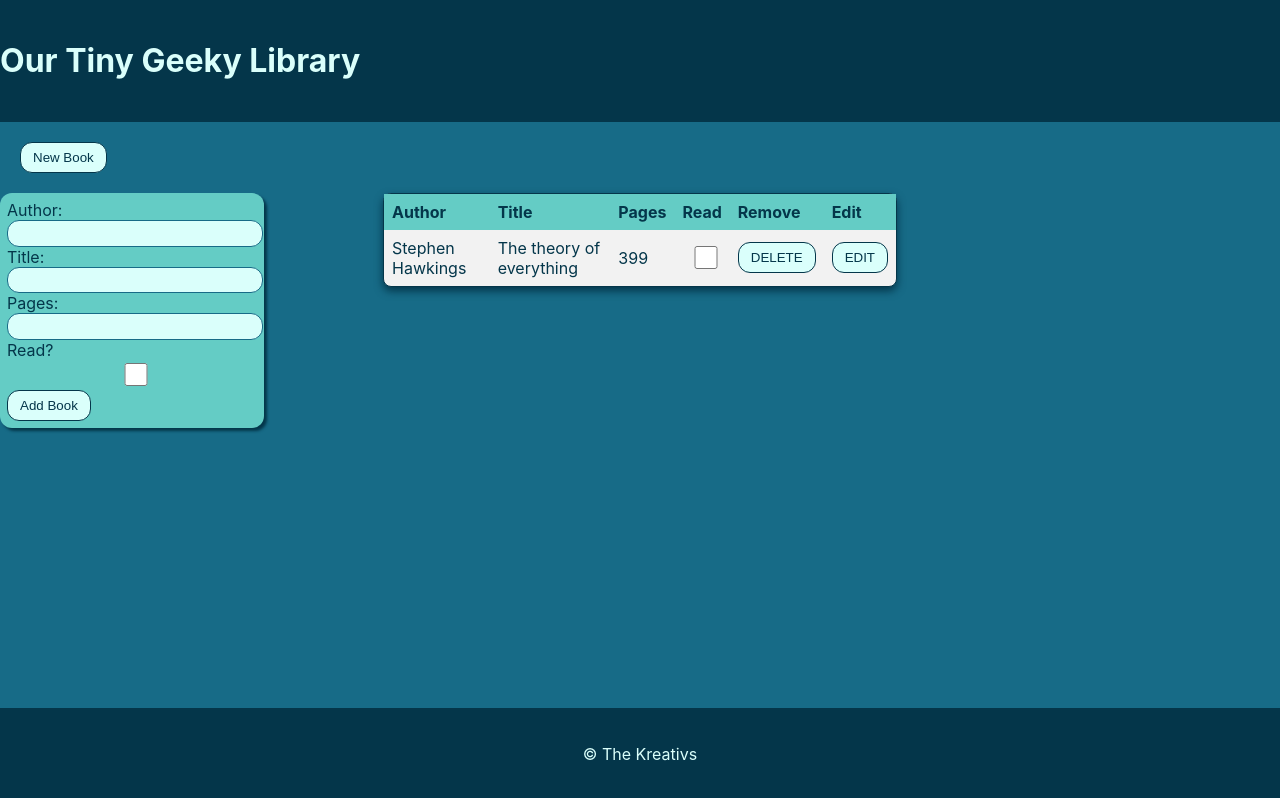
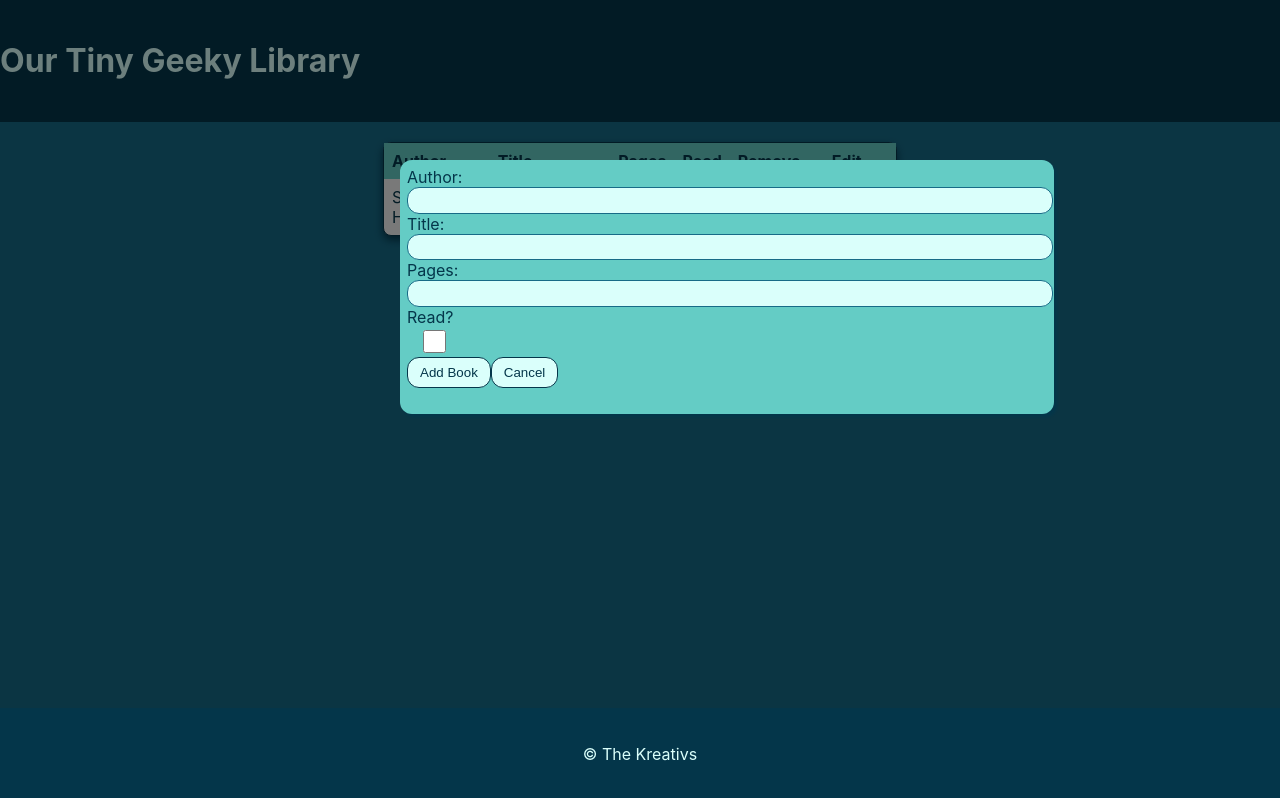
Before and after one commit to lopezatn/my-library-react-app, a React app: page / in a window 1280 px wide. Both pictures are taken after a click on the button "New Book". Built offline with nearby package versions, Linux system fonts and the light colour scheme.

Commit message:
fixed minor css bug:

```diff
--- a/src/components/AddBookForm/AddBookForm.css
+++ b/src/components/AddBookForm/AddBookForm.css
@@ -1,13 +1,18 @@
   .add-book-form {
-  display: none;
-  width: 250px;
+    position: absolute;
+    width: 50%;
+    top: 20vh;
+    left: 50vh;
+    height: 30vh;
     padding: 7px;
     background-color: #64ccc5;
     color: #04364a;
     border-radius: 12px;
     box-shadow: 3px 3px 3px #04364a;
-  position: absolute;
-  z-index: 3;
+  }
+
+  .is-read-button {
+    width: fit-content;
   }
 
   input {
--- a/src/components/AddBookForm/AddBookForm.jsx
+++ b/src/components/AddBookForm/AddBookForm.jsx
@@ -3,7 +3,7 @@ import "./AddBookForm.css";
 import { useDispatch } from "react-redux";
 import { addBook } from "../../features/books/bookSlice";
 
-function AddBookForm() {
+function AddBookForm({toggle}) {
   const dispatch = useDispatch();
   const [author, setAuthor] = useState("");
   const [title, setTitle] = useState("");
@@ -38,6 +38,7 @@ function AddBookForm() {
       pages > 0 && typeof pages === 'number')
     ) {
       dispatch(addBook({ author, title, pages, isRead, id }));
+      alert('Book added succesfully, add another book or cancel to go back.');
       restartFields();
     } else {
       alert(
@@ -83,7 +84,7 @@ function AddBookForm() {
         />
       </div>
 
-      <div>
+      <div className="is-read-button">
         <label htmlFor="isRead">Read?</label>
         <br />
         <input
@@ -96,6 +97,7 @@ function AddBookForm() {
       <button type="submit" data-testid="add-book" disabled={isDisabled}>
         Add Book
       </button>
+      <button onClick={() => toggle(false)}>Cancel</button>
     </form>
   );
 }
--- a/src/components/EditBookForm/EditBookForm.jsx
+++ b/src/components/EditBookForm/EditBookForm.jsx
@@ -18,6 +18,7 @@ function EditBookForm({book, toggle}) {
       pages > 0 && typeof pages === "number")
     ) {
       dispatch(editBook({ ...book, author, title, pages }));
+      toggle(false);
     } else {
       alert(
         "Seems like one or more fields is missing information, please check."
--- a/src/components/Main/Main.jsx
+++ b/src/components/Main/Main.jsx
@@ -13,9 +13,8 @@ export default function Main() {
       <Header />
 
       <main>
+        <BooksTable />
         <NewBookButton />
-        <AddBookForm />
-        <BooksTable />
       </main>
 
       <Footer />
--- a/src/components/NewBookButton/NewBookButton.css
+++ b/src/components/NewBookButton/NewBookButton.css
@@ -1,5 +1,6 @@
-.new-book {
-  margin: 20px;
+  .new-book-button-container {
+    display: flex;
+    justify-content: center;
   }
 
   button {
@@ -16,3 +17,15 @@ button:hover {
     color: #dafffb;
     border-color: #dafffb;
   }
+
+  .overlay {
+    position: fixed;
+    top: 0;
+    left: 0;
+    width: 100%;
+    height: 100%;
+    background: rgba(0, 0, 0, 0.5);
+    display: flex;
+    justify-content: center;
+    align-items: center;
+  }
--- a/src/components/NewBookButton/NewBookButton.jsx
+++ b/src/components/NewBookButton/NewBookButton.jsx
@@ -1,18 +1,19 @@
-import React from "react";
-import './NewBookButton.css';
+import React, { useState } from "react";
+import "./NewBookButton.css";
+import AddBookForm from "../AddBookForm/AddBookForm";
 
 function NewBookButton() {
-  const toggleFormVisibility = () => {
-    let form = document.getElementById("addBookForm");
-    form.style.display = form.style.display === "block" ? "none" : "block";
-  };
+  const [toggleForm, setToggleForm] = useState(false);
 
   return (
-      <div className="new-book">
-        <button id="toggleButton" onClick={() => toggleFormVisibility()}>
-          New Book
-        </button>
-      </div>
+    <div className="new-book-button-container">
+      <button onClick={() => setToggleForm(true)}>New Book</button>
+      {toggleForm && (
+        <div className="overlay">
+          <AddBookForm toggle={setToggleForm} />
+        </div>
+      )}
+    </div>
   );
 }
 
```
Lines whose indentation alone changed are shown as unchanged.
